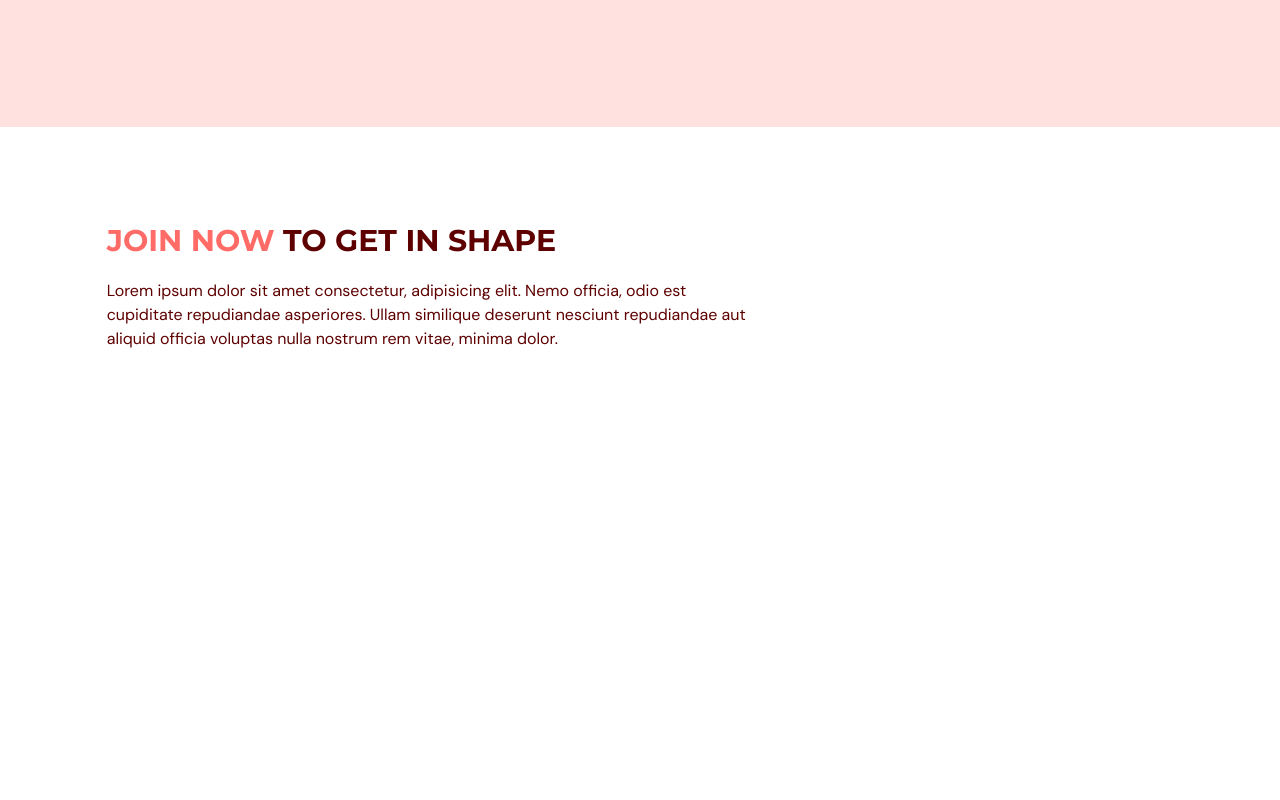
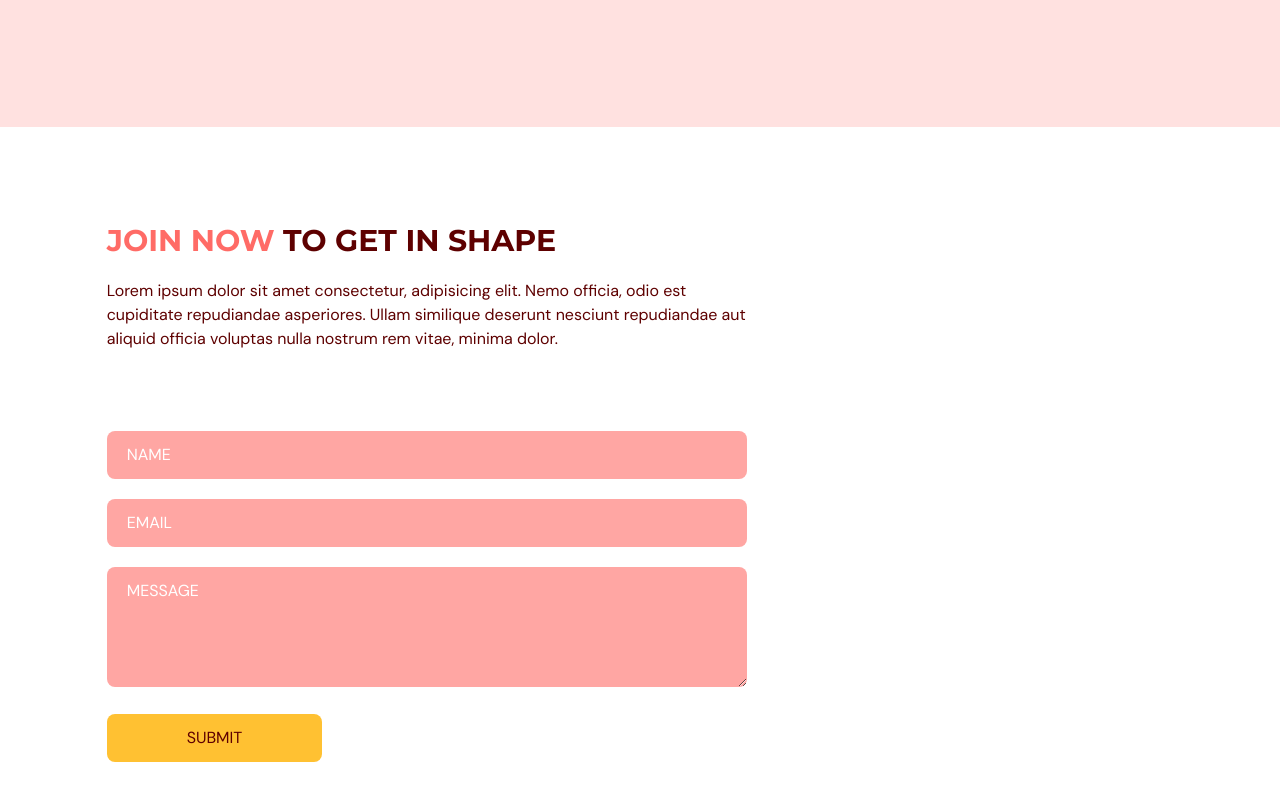
Before and after one commit to ElJefe111944/fitness-appilcation, a React (Vite) app: page / in a window 1280 px wide. Shown: the part 2931-3731 px from the top of the page. Before the commit the page ends 3430 px from the top, so only its background shows below. Built offline with nearby package versions, Linux system fonts and the light colour scheme.

Commit message:
Form added to Contact us template and styled

```diff
--- a/src/components/contactUs/index.tsx
+++ b/src/components/contactUs/index.tsx
@@ -10,6 +10,23 @@
 
 
 function ContactUs({ setSelectedPage }: Props) {
+
+  const {
+    register,
+    trigger,
+    formState: { errors },
+  } = useForm()
+
+  const onSubmitHandler = async (e: any) => {
+    const isValid = await trigger();
+
+    if(!isValid){
+      e.preventDefault();
+
+
+    }
+  };
+
   return (
     <section id="contactus" className="mx-auto w-5/6 pt-24 pb-32">
       <motion.div onViewportEnter={() => setSelectedPage(SelectedPage.ContactUs)}>
@@ -32,6 +49,86 @@
             Lorem ipsum dolor sit amet consectetur, adipisicing elit. Nemo officia, odio est cupiditate repudiandae asperiores. Ullam similique deserunt nesciunt repudiandae aut aliquid officia voluptas nulla nostrum rem vitae, minima dolor.
           </p>
         </motion.div>
+        {/* FORM AND IMAGE */}
+        <div className="mt-20 justify-between gap-8 md:flex">
+          <motion.div
+            className="mt-10 basis-3/5 md:mt-0"
+            initial='hidden'
+            whileInView='visible'
+            viewport={{ once: true, amount: 0.5 }}
+            transition={{ duration: 0.6 }}
+            variants={{
+              hidden: { opacity: 0, y: 50 },
+              visible: { opacity: 1, y: 0 }
+            }}
+          >
+            <form
+              target="_blank"
+              onSubmit={onSubmitHandler}
+              method="POST"
+              action="https://formsubmit.co/jamesfarr1@sky.com"
+            >
+              {/* NAME */}
+               <input
+               {...register('name', {
+                  required: true,
+                  maxLength: 100
+                })}
+                className="w-full rounded-lg bg-primary-300 px-5 py-3 placeholder:text-white"
+                type="text"
+                name="name"
+                placeholder="NAME"
+               />
+               {errors.name && (
+                <p className="mt-1 text-primary-500">
+                  {errors.name.type === "required" && "This field is required."}
+                  {errors.name.type === "maxLength" && "Max length is 100 char."}
+                </p>
+               )}
+              {/* EMAIL */}
+              <input
+               {...register('email', {
+                  required: true,
+                  pattern: /^[A-Z0-9._%+-]+@[A-Z0-9.-]+\.[A-Z]{2,}$/i,
+                })}
+                className="mt-5 w-full rounded-lg bg-primary-300 px-5 py-3 placeholder:text-white"
+                type="email"
+                name="email"
+                placeholder="EMAIL"
+               />
+               {errors.email && (
+                <p className="mt-1 text-primary-500">
+                  {errors.email.type === "required" && "This field is required."}
+                  {errors.email.type === "pattern" && "Invalid email address."}
+                </p>
+               )}
+               {/* MESSAGE */}
+               <textarea
+               {...register('message', {
+                  required: true,
+                  maxLength: 2000
+                })}
+                className="mt-5 w-full rounded-lg bg-primary-300 px-5 py-3 placeholder:text-white"
+                rows={4}
+                cols={50}
+                name="message"
+                placeholder="MESSAGE"
+               />
+               {errors.message && (
+                <p className="mt-1 text-primary-500">
+                  {errors.message.type === "required" && "This field is required."}
+                  {errors.message.type === "maxLength" && "Max length is 2000 char."}
+                </p>
+               )}
+               <button
+                type="submit"
+                className="mt-5 rounded-lg bg-secondary-500 px-20 py-3 transition duration-500 hover:text-white"
+               >
+                SUBMIT
+               </button>
+            </form>
+          </motion.div>
+        </div>
       </motion.div>
     </section>
   )
```
